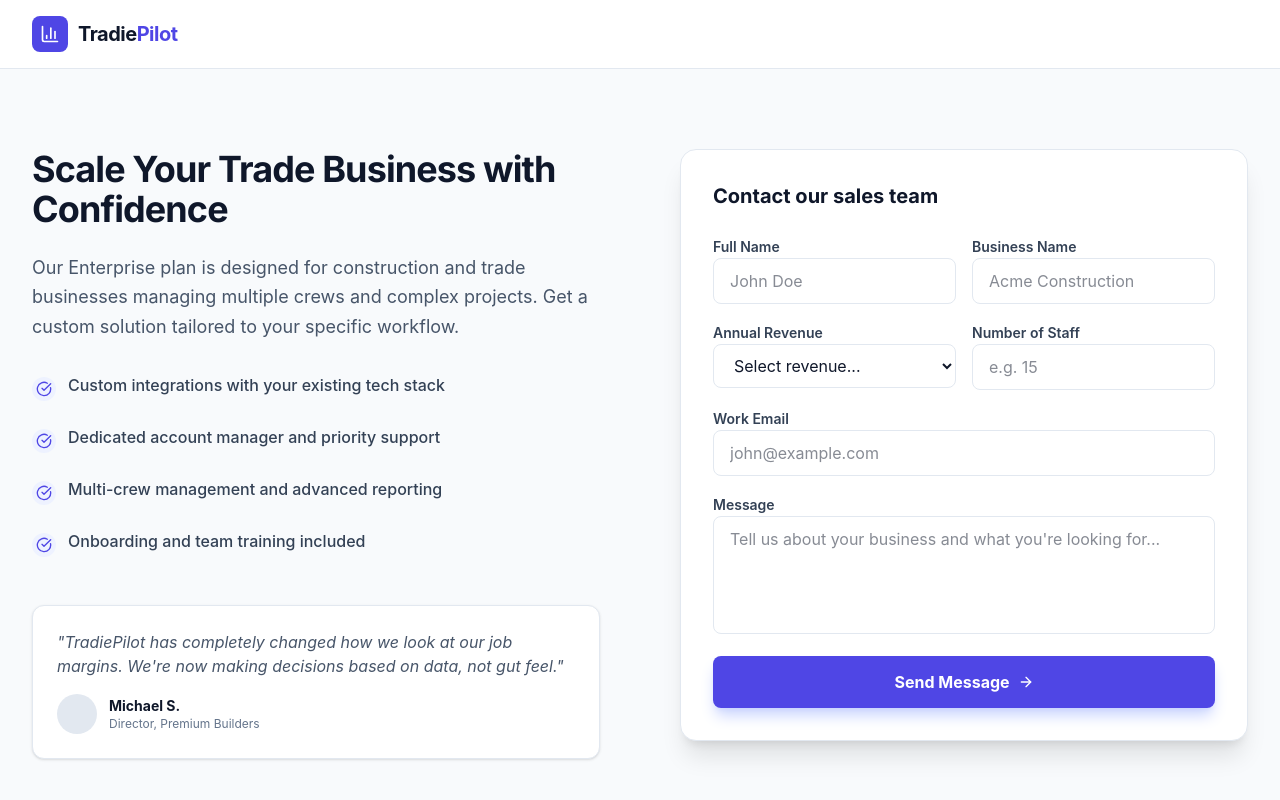
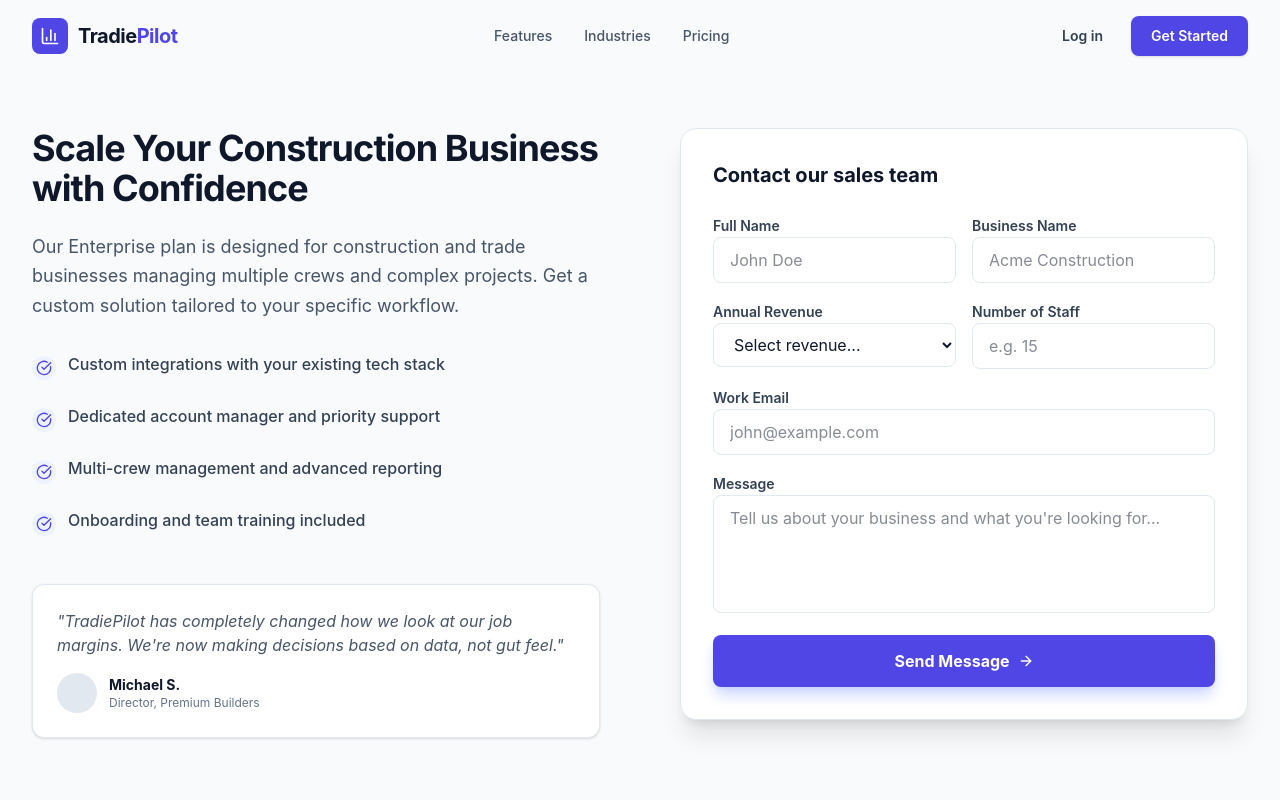
Before and after one commit to willframpton79-dot/tradiepilot, a Next.js app: page /contact-sales in a window 1280 px wide. Shown: the top 800 px of the page. Built offline with nearby package versions, Linux system fonts and the light colour scheme.

Commit message:
Fix Contact Sales button, update middleware, and refine Contact Sales page UI

```diff
--- a/src/app/contact-sales/page.tsx
+++ b/src/app/contact-sales/page.tsx
@@ -4,6 +4,8 @@
 import { motion } from "framer-motion";
 import { BarChart3, CheckCircle, ArrowRight, Loader2 } from "lucide-react";
 import { toast, Toaster } from "react-hot-toast";
+
+import Navbar from "@/components/Navbar";
 
 export default function ContactSalesPage() {
   const [loading, setLoading] = useState(false);
@@ -74,27 +76,15 @@
     <div className="min-h-screen bg-slate-50 font-sans text-slate-900">
       <Toaster position="top-center" />
 
-      {/* Simple Header */}
-      <nav className="bg-white border-b border-slate-200 py-4">
-        <div className="max-w-7xl mx-auto px-4 sm:px-6 lg:px-8">
-          <a href="/" className="flex items-center gap-2.5">
-            <div className="w-9 h-9 rounded-lg bg-indigo-600 flex items-center justify-center">
-              <BarChart3 className="w-5 h-5 text-white" />
-            </div>
-            <span className="text-xl font-bold text-slate-900 tracking-tight">
-              Tradie<span className="text-indigo-600">Pilot</span>
-            </span>
-          </a>
-        </div>
-      </nav>
+      <Navbar />
 
-      <main className="max-w-7xl mx-auto px-4 sm:px-6 lg:px-8 py-12 lg:py-20">
+      <main className="max-w-7xl mx-auto px-4 sm:px-6 lg:px-8 py-24 lg:py-32">
         <div className="grid lg:grid-cols-2 gap-12 lg:gap-20 items-start">
 
           {/* Left Column: Copy */}
           <div>
             <h1 className="text-4xl font-extrabold text-slate-900 tracking-tight mb-6">
-              Scale Your Trade Business with Confidence
+              Scale Your Construction Business with Confidence
             </h1>
             <p className="text-lg text-slate-600 mb-8 leading-relaxed">
               Our Enterprise plan is designed for construction and trade businesses managing multiple crews and complex projects. Get a custom solution tailored to your specific workflow.
--- a/src/app/signup/page.tsx
+++ b/src/app/signup/page.tsx
@@ -89,13 +89,13 @@
               <label className="block text-xs text-slate-600 mb-1.5 font-medium">Name</label>
               <input type="text" value={name} onChange={(e) => setName(e.target.value)}
                 className="w-full bg-white border border-slate-200 rounded-lg px-3 py-2.5 text-sm text-slate-900 placeholder-slate-400 focus:outline-none focus:border-indigo-400 focus:ring-1 focus:ring-indigo-400 transition-colors"
-                placeholder="Joe Tradie" required />
+                placeholder="Your full name" required />
             </div>
             <div>
               <label className="block text-xs text-slate-600 mb-1.5 font-medium">Email</label>
               <input type="email" value={email} onChange={(e) => setEmail(e.target.value)}
                 className="w-full bg-white border border-slate-200 rounded-lg px-3 py-2.5 text-sm text-slate-900 placeholder-slate-400 focus:outline-none focus:border-indigo-400 focus:ring-1 focus:ring-indigo-400 transition-colors"
-                placeholder="joe@tradiepilot.com" required />
+                placeholder="you@yourbusiness.com.au" required />
             </div>
             <div>
               <label className="block text-xs text-slate-600 mb-1.5 font-medium">Password</label>
--- /dev/null
+++ b/src/components/Navbar.tsx
@@ -0,0 +1,80 @@
+"use client";
+
+import { useState, useEffect } from "react";
+import { motion } from "framer-motion";
+import { Menu, X, BarChart3 } from "lucide-react";
+import Link from "next/link";
+
+export default function Navbar() {
+  const [open, setOpen] = useState(false);
+  const [scrolled, setScrolled] = useState(false);
+
+  useEffect(() => {
+    const onScroll = () => setScrolled(window.scrollY > 20);
+    window.addEventListener("scroll", onScroll);
+    return () => window.removeEventListener("scroll", onScroll);
+  }, []);
+
+  return (
+    <nav className={`fixed top-0 left-0 right-0 z-50 transition-all duration-300 ${
+      scrolled ? "bg-white/80 backdrop-blur-xl shadow-sm border-b border-slate-200/60" : "bg-transparent"
+    }`}>
+      <div className="max-w-7xl mx-auto px-4 sm:px-6 lg:px-8">
+        <div className="flex items-center justify-between h-16 lg:h-18">
+          <Link href="/" className="flex items-center gap-2.5 group">
+            <div className="w-9 h-9 rounded-lg bg-indigo-600 flex items-center justify-center transition-transform group-hover:scale-105">
+              <BarChart3 className="w-5 h-5 text-white" />
+            </div>
+            <span className="text-xl font-bold text-slate-900 tracking-tight">
+              Tradie<span className="text-indigo-600">Pilot</span>
+            </span>
+          </Link>
+          <div className="hidden md:flex items-center gap-8">
+            {[
+              { name: "Features", href: "/#features" },
+              { name: "Industries", href: "/#industries" },
+              { name: "Pricing", href: "/#pricing" }
+            ].map(l => (
+              <Link key={l.name} href={l.href} className="text-sm font-medium text-slate-600 hover:text-indigo-600 transition-colors">
+                {l.name}
+              </Link>
+            ))}
+          </div>
+          <div className="hidden md:flex items-center gap-3">
+            <Link href="/login" className="text-sm font-semibold text-slate-700 hover:text-indigo-600 transition-colors px-4 py-2">
+              Log in
+            </Link>
+            <Link href="/signup" className="text-sm font-semibold text-white bg-indigo-600 hover:bg-indigo-700 px-5 py-2.5 rounded-lg transition-all shadow-sm">
+              Get Started
+            </Link>
+          </div>
+          <button onClick={() => setOpen(!open)} className="md:hidden p-2 text-slate-600">
+            {open ? <X className="w-6 h-6" /> : <Menu className="w-6 h-6" />}
+          </button>
+        </div>
+      </div>
+      {open && (
+        <motion.div initial={{ opacity: 0, height: 0 }} animate={{ opacity: 1, height: "auto" }} className="md:hidden bg-white border-t border-slate-200 overflow-hidden">
+          <div className="px-4 py-4 space-y-3">
+            {[
+              { name: "Features", href: "/#features" },
+              { name: "Industries", href: "/#industries" },
+              { name: "Pricing", href: "/#pricing" }
+            ].map(l => (
+              <Link key={l.name} href={l.href} onClick={() => setOpen(false)} className="block text-sm font-medium text-slate-600 py-2">
+                {l.name}
+              </Link>
+            ))}
+            <hr className="border-slate-200" />
+            <Link href="/login" className="block text-sm font-semibold text-slate-700 py-2">
+              Log in
+            </Link>
+            <Link href="/signup" className="block text-center text-sm font-semibold text-white bg-indigo-600 px-5 py-2.5 rounded-lg">
+              Get Started
+            </Link>
+          </div>
+        </motion.div>
+      )}
+    </nav>
+  );
+}
--- /dev/null
+++ b/src/lib/animations.ts
@@ -0,0 +1,9 @@
+export const fadeUp = {
+  hidden: { opacity: 0, y: 30 },
+  visible: (i = 0) => ({ opacity: 1, y: 0, transition: { duration: 0.6, delay: i * 0.1 } }),
+};
+
+export const stagger = {
+  hidden: {},
+  visible: { transition: { staggerChildren: 0.12 } },
+};
--- a/src/middleware.ts
+++ b/src/middleware.ts
@@ -15,4 +15,5 @@
     "/jobs/:path*",
     "/settings/:path*",
   ],
+  // /contact-sales and /api/contact-sales are intentionally excluded and public
 };
```
Also changed, not shown: src/app/page.tsx (+21 -71 lines).
